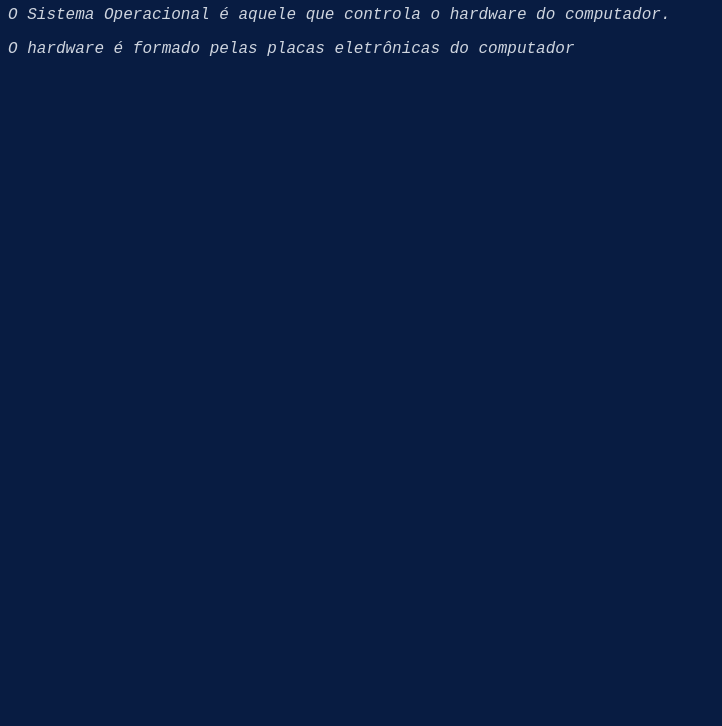
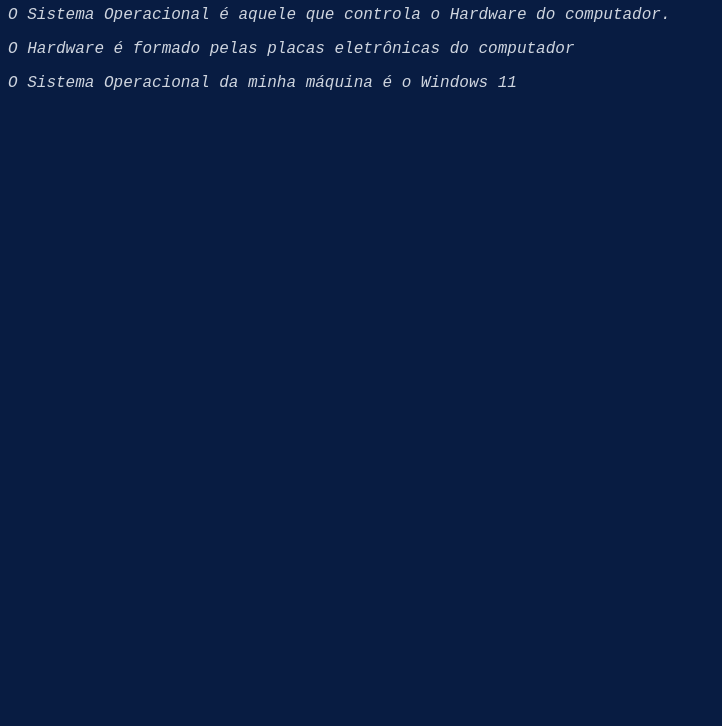
Before and after one commit to MisfortuneS2/teste_cyber, a plain HTML site: page index.html in a window 1280 px wide. Shown: the part 74-800 px from the top of the page, without its empty margins (0-722 px from the left). Drawn offline with Linux system fonts and the light colour scheme.

Commit message:
Terceira versão

```diff
--- a/index.html
+++ b/index.html
@@ -8,7 +8,8 @@
 </head>
 <body>
     <h1>Sistema operacional</h1>
-    <p>O Sistema Operacional é aquele que controla o hardware do computador.</p>
-    <p>O hardware é formado pelas placas eletrônicas do computador</p>
+    <p>O Sistema Operacional é aquele que controla o Hardware do computador.</p>
+    <p>O Hardware é formado pelas placas eletrônicas do computador</p>
+    <p>O Sistema Operacional da minha máquina é o Windows 11</p>
 </body>
 </html>
```
